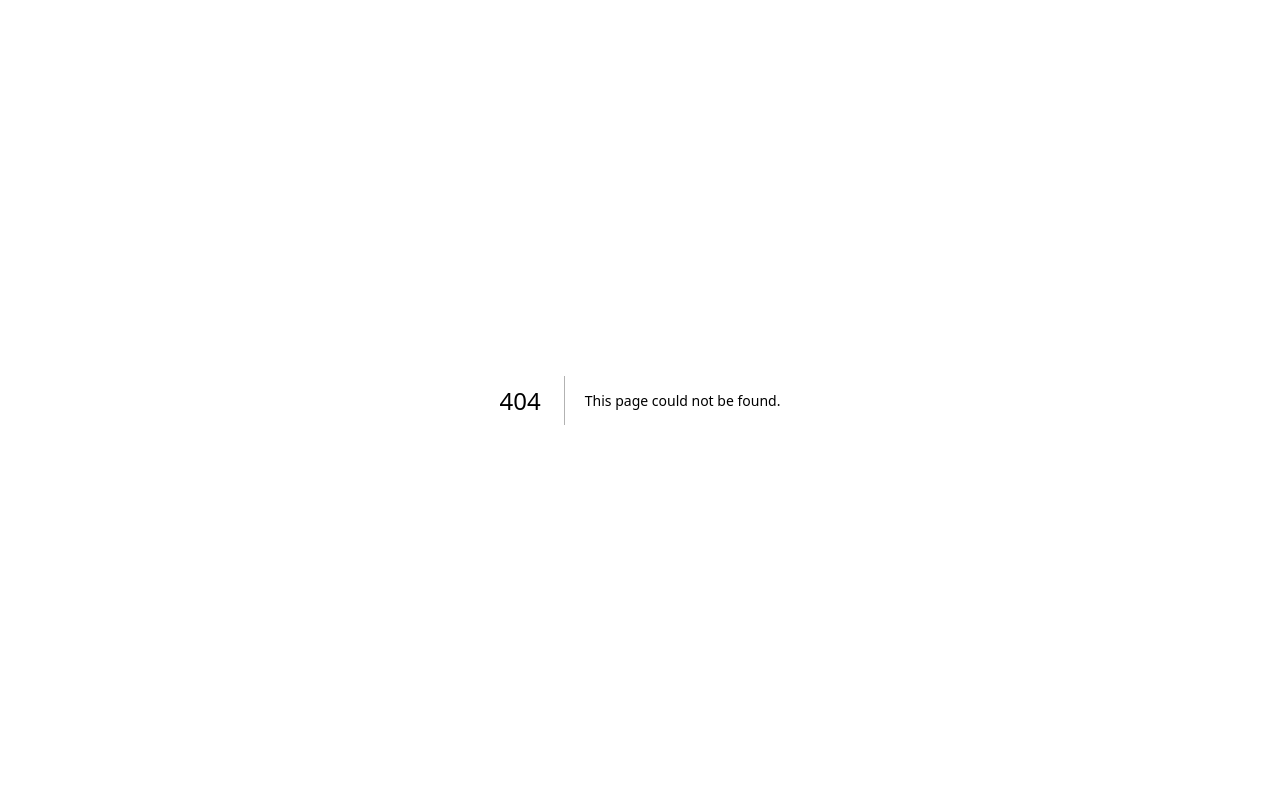
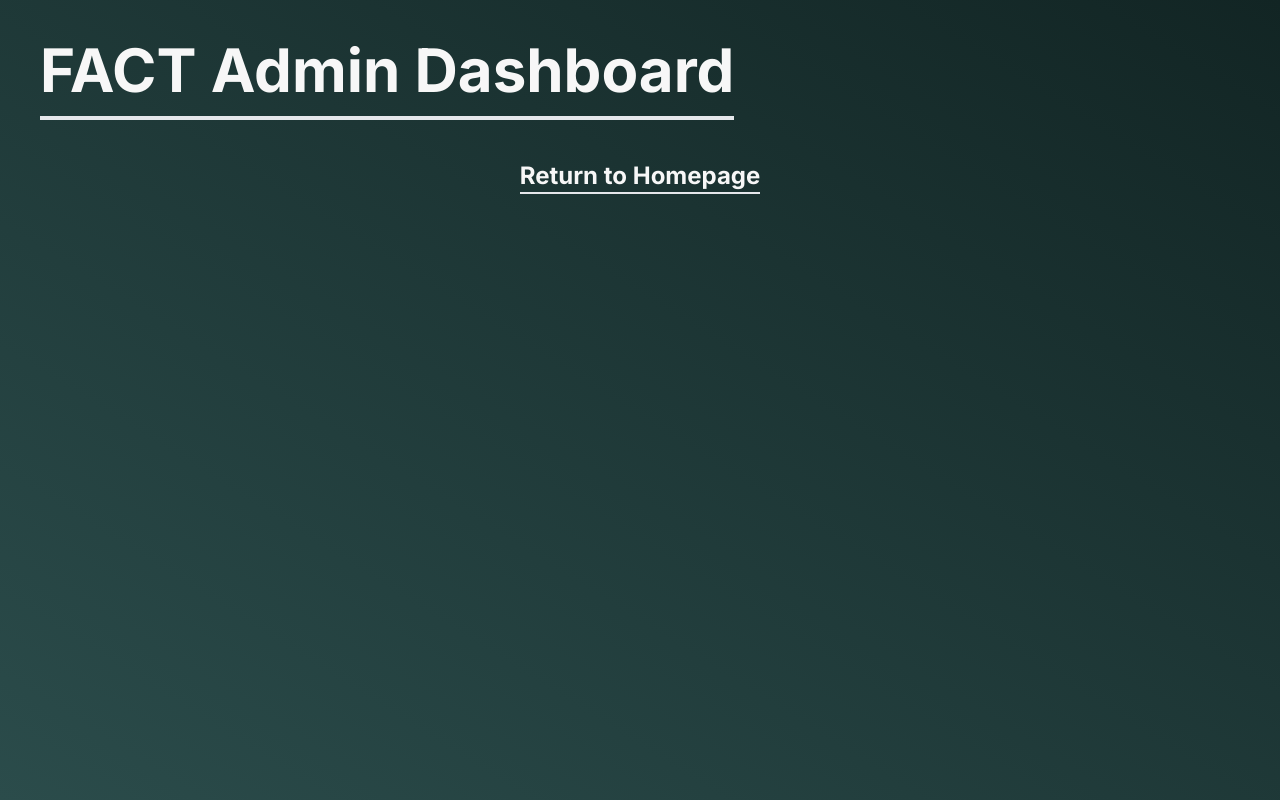
Before and after one commit to filipinx-americans-coming-together/fact-website-frontend, a Next.js app: page /admin in a window 1280 px wide. Before the commit this address had no page. Built offline with nearby package versions, Linux system fonts and the light colour scheme.

Commit message:
created admin page

```diff
--- /dev/null
+++ b/src/app/admin/page.tsx
@@ -0,0 +1,22 @@
+import Navbar from "@/components/Navbar";
+
+export default function Admin() {
+    return(
+        <>
+            <div className="bg-gradient-to-tr from-highlight-secondary to-background-primary h-screen flex flex-col">
+                <div className="font-bold sm:text-4xl lg:text-6xl m-10 pb-4 w-fit border-b-4">FACT Admin Dashboard</div>
+                <div className="flex flex-row">
+                    <div>
+
+                    </div>
+                    <div>
+
+                    </div>
+                </div>
+                <div className="flex flex-row justify-center">
+                    <div className="w-fit border-b-2 sm:text-2xl lg:3xl font-bold"><a href="/">Return to Homepage</a></div>
+                </div>
+            </div>
+        </>
+    )
+}
```
